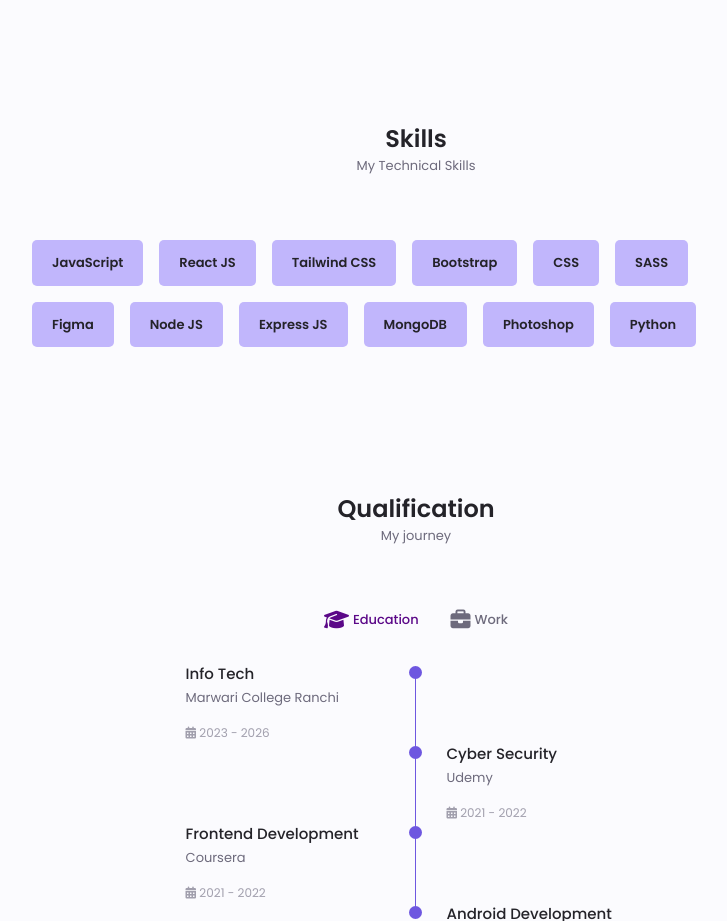
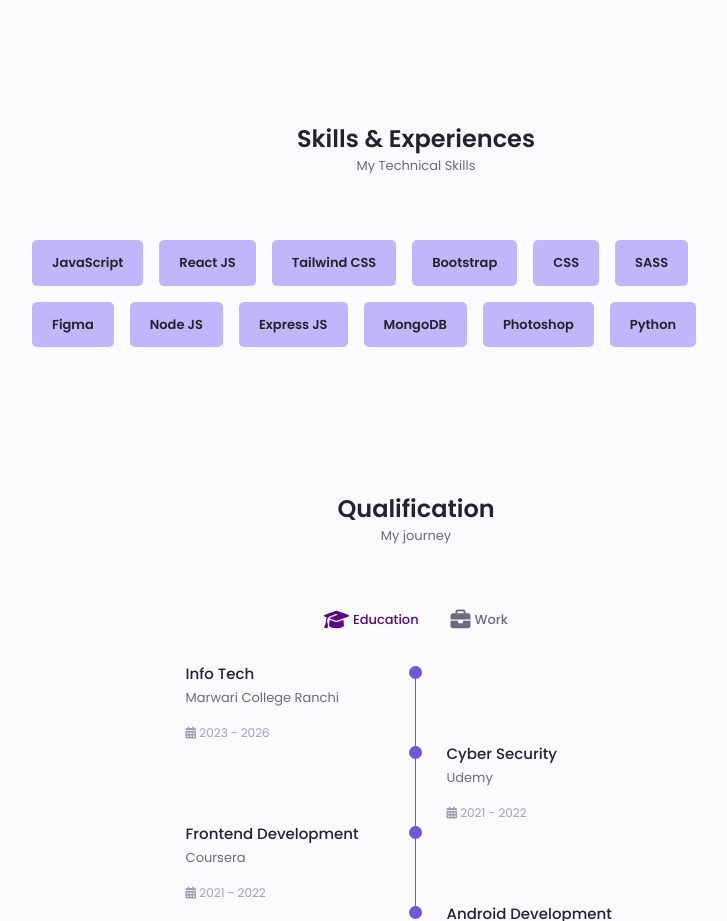
Before and after one commit to AmanKumar12e/My-Portfolio, a plain HTML site: page index.html in a window 1280 px wide. Shown: the part 1220-2141 px from the top of the page, without its empty margins (224-951 px from the left). Drawn offline with Linux system fonts and the light colour scheme.

Commit message:
Update index.html

```diff
--- a/index.html
+++ b/index.html
@@ -202,7 +202,7 @@
 
       <!-- skills and qualification  -->
       <section class="skills section" id="skills">
-        <h2 class="section-title">Skills</h2>
+        <h2 class="section-title">Skills & Experiences </h2>
         <span class="section-subtitle">My Technical Skills</span>
         <div class="skills-content container">
           <div class="skills-name">JavaScript</div>
```
